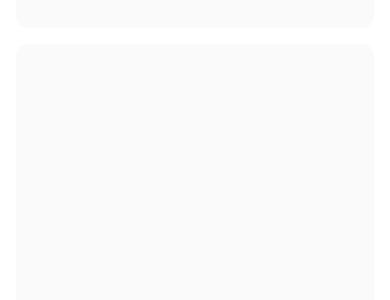
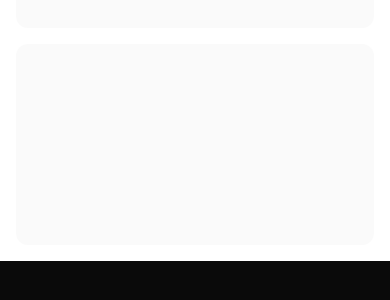
Before and after one commit to Carlthegreatt/Loomi, a Next.js app: page /dashboard in a window 390 px wide. Shown: the part 890-1190 px from the top of the page. After the commit the page ends 1151 px from the top, so only its background shows below. Built offline with nearby package versions, Linux system fonts and the light colour scheme.

Commit message:
Auto-commit page.tsx: 2025-08-24 00:29:25

```diff
--- a/src/app/dashboard/page.tsx
+++ b/src/app/dashboard/page.tsx
@@ -42,7 +42,7 @@ export default function Page() {
           </div>
           <div className="grid auto-rows-min gap-4 md:grid-cols-2">
             <div className="aspect-video rounded-xl bg-muted/50" />
-            <div className="min-h-[100vh] flex-auto rounded-xl bg-muted/50 md:min-h-min" />
+            <div className="aspect-video rounded-xl bg-muted/50 md:min-h-min" />
           </div>
         </div>
       </SidebarInset>
```
